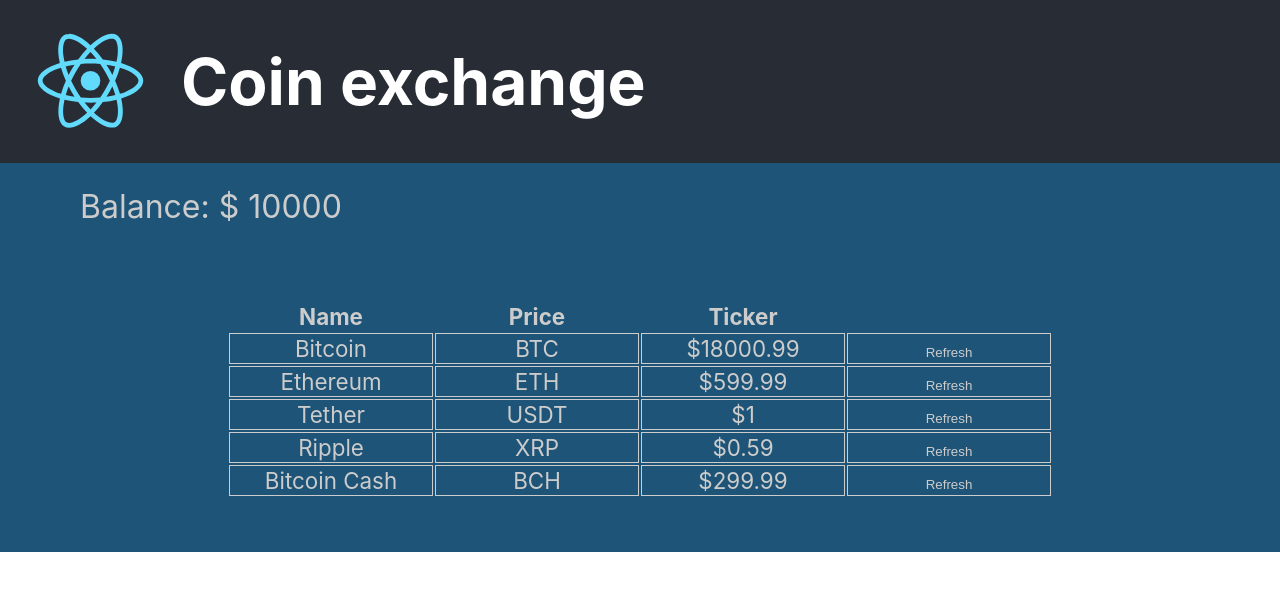
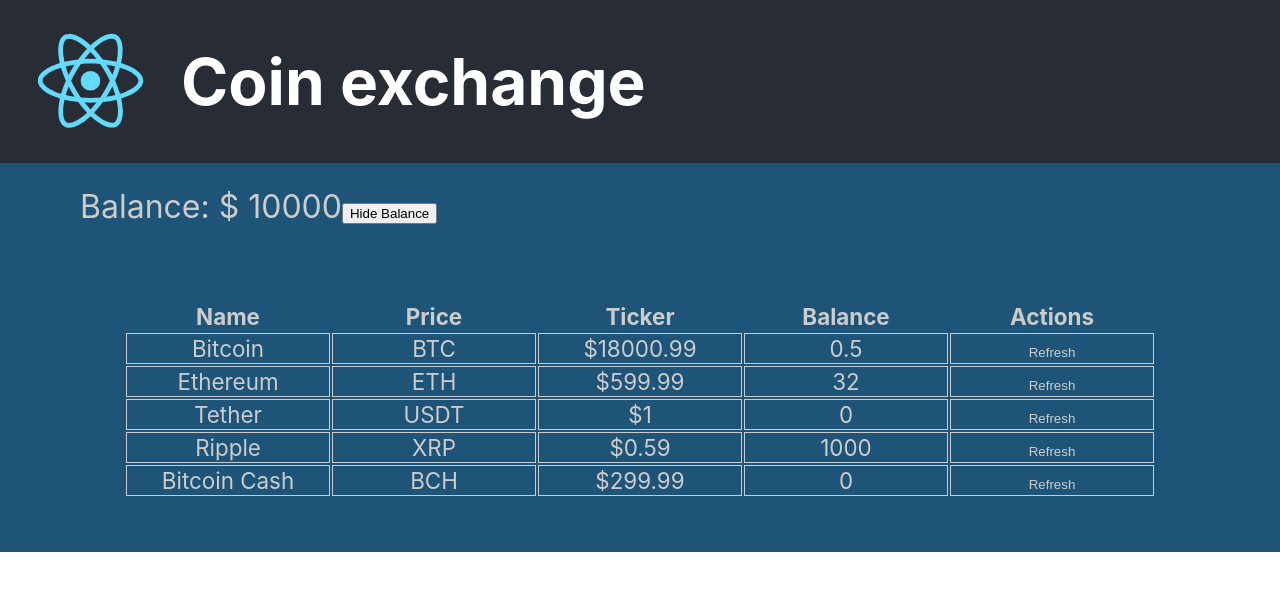
Before and after one commit to MarcisB8/coin-exchange, a React (Create React App) app: page / in a window 1280 px wide. Shown: the top 590 px of the page. Built offline with nearby package versions, Linux system fonts and the light colour scheme.

Commit message:
hide balance

```diff
--- a/src/App.js
+++ b/src/App.js
@@ -16,39 +16,46 @@ class App extends React.Component {
     super(props);
     this.state = {
       balance: 10000,
+      showBalance: true,
       coinData: [
 
         {
           name: 'Bitcoin',
           ticker: 'BTC',
-          price: 18000.99
+          price: 18000.99,
+          balance: 0.50
         },
         {
           name: 'Ethereum',
           ticker: 'ETH',
-          price: 599.99
+          price: 599.99,
+          balance: 32.00
         },
         {
           name: 'Tether',
           ticker: 'USDT',
-          price: 1.00
+          price: 1.00,
+          balance: 0
         },
         {
           name: 'Ripple',
           ticker: 'XRP',
-          price: 0.59
+          price: 0.59,
+          balance: 1000
         },
         {
           name: 'Bitcoin Cash',
           ticker: 'BCH',
-          price: 299.99
+          price: 299.99,
+          balance: 0
         }
       ]
     }
     this.handleRefresh = this.handleRefresh.bind(this);
+    this.handleToggle = this.handleToggle.bind(this)
   }
   handleRefresh(valueChangeTicker){
-    const newCoinData = this.state.coinData.map( function({ticker, name, price}) {
+    const newCoinData = this.state.coinData.map( function({ticker, name, price, balance}) {
       let newPrice = price;
       if ( valueChangeTicker === ticker ) {
         const randomPercentage = 0.995 + Math.random() * 0.01;
@@ -57,10 +64,24 @@ class App extends React.Component {
       return {
         ticker,
         name,
-        price: newPrice
+        price: newPrice,
+        balance
       }
     });
     this.setState ({coinData: newCoinData});
+  }
+
+  handleToggle() {
+    if (this.state.showBalance === true) {
+      this.setState ({
+        showBalance: false
+      });
+    }
+    else {
+      this.setState ({
+        showBalance: true
+      });
+    }
   }
 
   render() {
@@ -68,8 +89,8 @@ class App extends React.Component {
     return (
       <Div>
         <ExchangeHeader />
-        <AccountBalance amount={this.state.balance} />
-        <CoinList coinData={this.state.coinData} handleRefresh={this.handleRefresh} />
+        <AccountBalance amount={this.state.balance} showBalance={this.state.showBalance} handleToggle={this.handleToggle}/>
+        <CoinList coinData={this.state.coinData} showBalance={this.state.showBalance} handleRefresh={this.handleRefresh} />
       </Div>
     );
   }
--- a/src/components/AccountBalance/AccountBalance.jsx
+++ b/src/components/AccountBalance/AccountBalance.jsx
@@ -8,18 +8,26 @@ const Section = styled.section`
     padding: 1.5rem 0 1.5rem 5rem;
 `;
 
-
 export default class AccountBalance extends Component {
     render() {
-        return (
-            <Section>
-                Balance: $ {this.props.amount}
-            </Section>
-        );
+        const buttonText = this.props.showBalance ? 'Hide Balance' : 'Show Balance';
+        if (this.props.showBalance === true) {
+            return (
+                <Section>
+                    Balance: $ {this.props.amount}
+                    <button onClick = {this.props.handleToggle}>{buttonText}</button>
+                </Section>
+            );
+        }
+        else {
+            return (
+                <Section>
+                    <button onClick = {this.props.handleToggle}>{buttonText}</button>
+                </Section>
+            );
+        }
     }
 }
-
-
 AccountBalance.propTypes = {
     amount: PropTypes.number.isRequired
 }
--- a/src/components/Coin/Coin.jsx
+++ b/src/components/Coin/Coin.jsx
@@ -53,11 +53,13 @@ export default class Coin extends Component {
     }
 
     render() {
+      if (this.props.showBalance === true) {
         return (
             <tr>
               <CoinRow>{this.props.name}</CoinRow>
               <CoinRow>{this.props.ticker}</CoinRow>
               <CoinRow>${this.props.price}</CoinRow>
+              <CoinRow>{this.props.balance}</CoinRow>
               <CoinRow>
                 <form action="#" method="POST">
                   <Button onClick = {this.handleClick}>Refresh</Button>
@@ -65,13 +67,28 @@ export default class Coin extends Component {
               </CoinRow>
             </tr>
           );
+      }
+      else {
+        return (
+          <tr>
+            <CoinRow>{this.props.name}</CoinRow>
+            <CoinRow>{this.props.ticker}</CoinRow>
+            <CoinRow>${this.props.price}</CoinRow>
+            <CoinRow></CoinRow>
+            <CoinRow>
+              <form action="#" method="POST">
+                <Button onClick = {this.handleClick}>Refresh</Button>
+              </form>
+            </CoinRow>
+          </tr>
+        );
+      }
     }
 }
-
-
 
 Coin.propTypes = {
     name: PropTypes.string.isRequired,
     ticker: PropTypes.string.isRequired,
-    price: PropTypes.number.isRequired
+    price: PropTypes.number.isRequired,
+    balance: PropTypes.number.isRequired
 }
--- a/src/components/CoinList/CoinList.jsx
+++ b/src/components/CoinList/CoinList.jsx
@@ -17,16 +17,20 @@ export default class CoinList extends Component {
                     <th>Name</th>
                     <th>Price</th>
                     <th>Ticker</th>
+                    <th>Balance</th>
+                    <th>Actions</th>
                 </tr>
                 </thead>
                 <tbody>
                     {
-                    this.props.coinData.map( ({name, ticker, price}) =>
+                    this.props.coinData.map( ({name, ticker, price, balance}) =>
                         <Coin key={ticker}
                             handleRefresh={this.props.handleRefresh}
                             name={name}
                             ticker={ticker}
-                            price={price} />
+                            price={price}
+                            balance={balance}
+                            showBalance={this.props.showBalance} />
                         )
                     }
                 </tbody>
```
